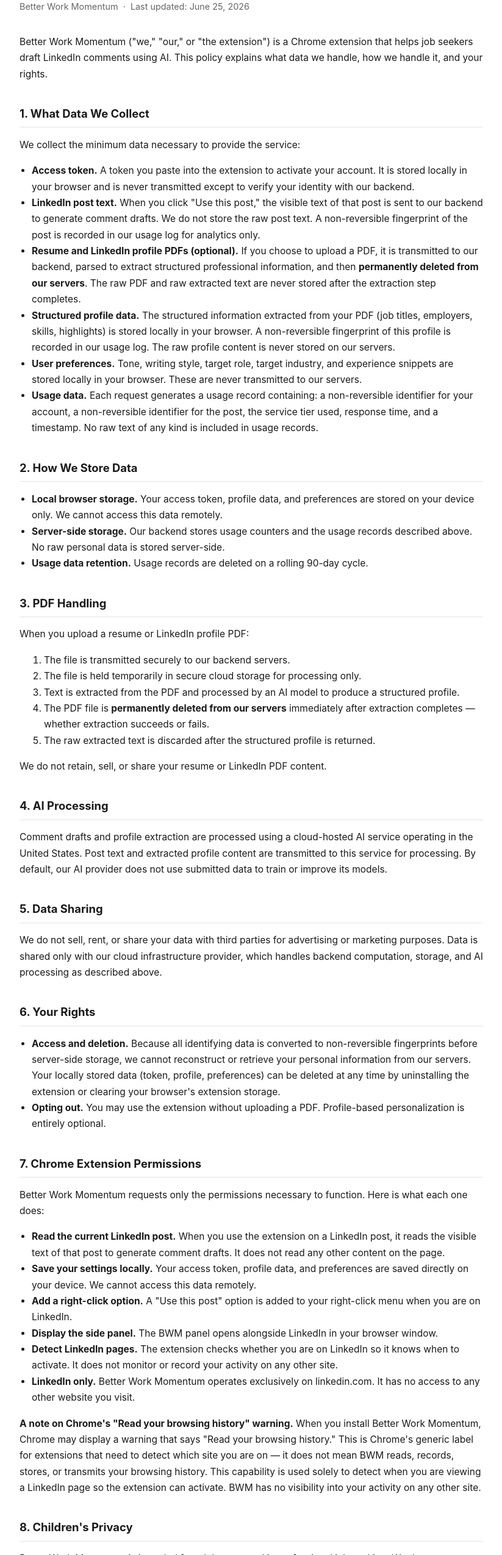
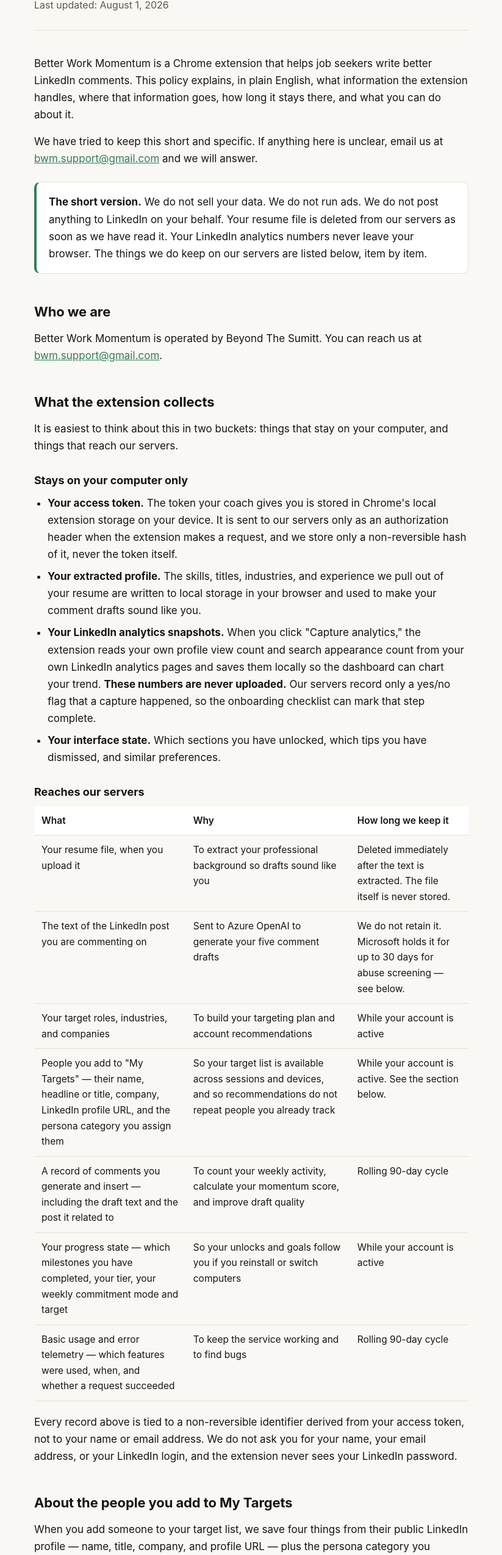
Before and after one commit to BeyondTheSumitt/bwm-privacy, a plain HTML site: page index.html in a window 1280 px wide. Shown: the part 112-2662 px from the top of the page at 61% size, without its empty margins (228-1051 px from the left). Drawn offline with Linux system fonts and the light colour scheme.

Commit message:
Update index.html 2.0.0

```diff
--- a/index.html
+++ b/index.html
@@ -1,108 +1,332 @@
 <!DOCTYPE html>
 <html lang="en">
 <head>
-  <meta charset="UTF-8" />
-  <meta name="viewport" content="width=device-width, initial-scale=1.0" />
-  <title>Privacy Policy — Better Work Momentum</title>
-  <style>
-    body {
-      font-family: -apple-system, BlinkMacSystemFont, "Segoe UI", Roboto, sans-serif;
-      max-width: 760px;
-      margin: 48px auto;
-      padding: 0 24px;
-      color: #1a1a1a;
-      line-height: 1.7;
-    }
-    h1 { font-size: 1.8rem; margin-bottom: 4px; }
-    h2 { font-size: 1.15rem; margin-top: 36px; border-bottom: 1px solid #e5e5e5; padding-bottom: 6px; }
-    p, li { font-size: 0.97rem; }
-    ul { padding-left: 20px; }
-    .meta { color: #666; font-size: 0.9rem; margin-bottom: 32px; }
-    a { color: #0a66c2; }
-  </style>
+<meta charset="utf-8" />
+<meta name="viewport" content="width=device-width, initial-scale=1" />
+<title>Better Work Momentum — Privacy Policy</title>
+<style>
+  :root {
+    --ink: #161513;
+    --muted: #5c5852;
+    --line: #e6e1d8;
+    --accent: #2F7D5B;
+    --surface: #ffffff;
+    --page: #faf8f4;
+  }
+  * { box-sizing: border-box; }
+  body {
+    margin: 0;
+    background: var(--page);
+    color: var(--ink);
+    font-family: -apple-system, BlinkMacSystemFont, "Segoe UI", Roboto, Helvetica, Arial, sans-serif;
+    font-size: 17px;
+    line-height: 1.65;
+  }
+  .wrap {
+    max-width: 760px;
+    margin: 0 auto;
+    padding: 56px 24px 96px;
+  }
+  header {
+    border-bottom: 1px solid var(--line);
+    padding-bottom: 28px;
+    margin-bottom: 40px;
+  }
+  h1 {
+    font-size: 34px;
+    line-height: 1.2;
+    margin: 0 0 10px;
+    letter-spacing: -0.01em;
+  }
+  .sub { color: var(--muted); margin: 0; font-size: 16px; }
+  h2 {
+    font-size: 22px;
+    margin: 44px 0 12px;
+    letter-spacing: -0.005em;
+  }
+  h3 {
+    font-size: 18px;
+    margin: 28px 0 8px;
+  }
+  p { margin: 0 0 16px; }
+  ul { margin: 0 0 16px; padding-left: 22px; }
+  li { margin-bottom: 8px; }
+  a { color: var(--accent); }
+  .callout {
+    background: var(--surface);
+    border: 1px solid var(--line);
+    border-left: 4px solid var(--accent);
+    border-radius: 10px;
+    padding: 18px 20px;
+    margin: 24px 0;
+  }
+  .callout p:last-child { margin-bottom: 0; }
+  table {
+    width: 100%;
+    border-collapse: collapse;
+    margin: 0 0 20px;
+    font-size: 15.5px;
+  }
+  th, td {
+    text-align: left;
+    vertical-align: top;
+    padding: 11px 12px;
+    border-bottom: 1px solid var(--line);
+  }
+  th { background: var(--surface); font-weight: 600; }
+  footer {
+    margin-top: 56px;
+    padding-top: 24px;
+    border-top: 1px solid var(--line);
+    color: var(--muted);
+    font-size: 15px;
+  }
+  code {
+    background: var(--surface);
+    border: 1px solid var(--line);
+    border-radius: 5px;
+    padding: 1px 5px;
+    font-size: 14.5px;
+  }
+</style>
 </head>
 <body>
+<div class="wrap">
 
-<h1>Privacy Policy</h1>
-<p class="meta">Better Work Momentum &nbsp;·&nbsp; Last updated: June 25, 2026</p>
+<header>
+  <h1>Better Work Momentum — Privacy Policy</h1>
+  <p class="sub">Last updated: August 1, 2026</p>
+</header>
 
-<p>Better Work Momentum ("we," "our," or "the extension") is a Chrome extension that helps job seekers draft LinkedIn comments using AI. This policy explains what data we handle, how we handle it, and your rights.</p>
+<p>Better Work Momentum is a Chrome extension that helps job seekers write better
+LinkedIn comments. This policy explains, in plain English, what information the
+extension handles, where that information goes, how long it stays there, and what
+you can do about it.</p>
 
-<h2>1. What Data We Collect</h2>
+<p>We have tried to keep this short and specific. If anything here is unclear,
+email us at <a href="mailto:bwm.support@gmail.com">bwm.support@gmail.com</a> and we
+will answer.</p>
 
-<p>We collect the minimum data necessary to provide the service:</p>
+<div class="callout">
+  <p><strong>The short version.</strong> We do not sell your data. We do not run
+  ads. We do not post anything to LinkedIn on your behalf. Your resume file is
+  deleted from our servers as soon as we have read it. Your LinkedIn analytics
+  numbers never leave your browser. The things we do keep on our servers are
+  listed below, item by item.</p>
+</div>
+
+<h2>Who we are</h2>
+
+<p>Better Work Momentum is operated by Beyond The Sumitt. You can reach us at
+<a href="mailto:bwm.support@gmail.com">bwm.support@gmail.com</a>.</p>
+
+<h2>What the extension collects</h2>
+
+<p>It is easiest to think about this in two buckets: things that stay on your
+computer, and things that reach our servers.</p>
+
+<h3>Stays on your computer only</h3>
 
 <ul>
-  <li><strong>Access token.</strong> A token you paste into the extension to activate your account. It is stored locally in your browser and is never transmitted except to verify your identity with our backend.</li>
-  <li><strong>LinkedIn post text.</strong> When you click "Use this post," the visible text of that post is sent to our backend to generate comment drafts. We do not store the raw post text. A non-reversible fingerprint of the post is recorded in our usage log for analytics only.</li>
-  <li><strong>Resume and LinkedIn profile PDFs (optional).</strong> If you choose to upload a PDF, it is transmitted to our backend, parsed to extract structured professional information, and then <strong>permanently deleted from our servers</strong>. The raw PDF and raw extracted text are never stored after the extraction step completes.</li>
-  <li><strong>Structured profile data.</strong> The structured information extracted from your PDF (job titles, employers, skills, highlights) is stored locally in your browser. A non-reversible fingerprint of this profile is recorded in our usage log. The raw profile content is never stored on our servers.</li>
-  <li><strong>User preferences.</strong> Tone, writing style, target role, target industry, and experience snippets are stored locally in your browser. These are never transmitted to our servers.</li>
-  <li><strong>Usage data.</strong> Each request generates a usage record containing: a non-reversible identifier for your account, a non-reversible identifier for the post, the service tier used, response time, and a timestamp. No raw text of any kind is included in usage records.</li>
+  <li><strong>Your access token.</strong> The token your coach gives you is stored
+  in Chrome's local extension storage on your device. It is sent to our servers
+  only as an authorization header when the extension makes a request, and we store
+  only a non-reversible hash of it, never the token itself.</li>
+
+  <li><strong>Your extracted profile.</strong> The skills, titles, industries, and
+  experience we pull out of your resume are written to local storage in your
+  browser and used to make your comment drafts sound like you.</li>
+
+  <li><strong>Your LinkedIn analytics snapshots.</strong> When you click "Capture
+  analytics," the extension reads your own profile view count and search appearance
+  count from your own LinkedIn analytics pages and saves them locally so the
+  dashboard can chart your trend. <strong>These numbers are never uploaded.</strong>
+  Our servers record only a yes/no flag that a capture happened, so the
+  onboarding checklist can mark that step complete.</li>
+
+  <li><strong>Your interface state.</strong> Which sections you have unlocked, which
+  tips you have dismissed, and similar preferences.</li>
 </ul>
 
-<h2>2. How We Store Data</h2>
+<h3>Reaches our servers</h3>
+
+<table>
+  <tr><th>What</th><th>Why</th><th>How long we keep it</th></tr>
+
+  <tr>
+    <td>Your resume file, when you upload it</td>
+    <td>To extract your professional background so drafts sound like you</td>
+    <td>Deleted immediately after the text is extracted. The file itself is never
+    stored.</td>
+  </tr>
+
+  <tr>
+    <td>The text of the LinkedIn post you are commenting on</td>
+    <td>Sent to Azure OpenAI to generate your five comment drafts</td>
+    <td>We do not retain it. Microsoft holds it for up to 30 days for abuse
+    screening — see below.</td>
+  </tr>
+
+  <tr>
+    <td>Your target roles, industries, and companies</td>
+    <td>To build your targeting plan and account recommendations</td>
+    <td>While your account is active</td>
+  </tr>
+
+  <tr>
+    <td>People you add to "My Targets" — their name, headline or title, company,
+    LinkedIn profile URL, and the persona category you assign them</td>
+    <td>So your target list is available across sessions and devices, and so
+    recommendations do not repeat people you already track</td>
+    <td>While your account is active. See the section below.</td>
+  </tr>
+
+  <tr>
+    <td>A record of comments you generate and insert — including the draft text and
+    the post it related to</td>
+    <td>To count your weekly activity, calculate your momentum score, and improve
+    draft quality</td>
+    <td>Rolling 90-day cycle</td>
+  </tr>
+
+  <tr>
+    <td>Your progress state — which milestones you have completed, your tier, your
+    weekly commitment mode and target</td>
+    <td>So your unlocks and goals follow you if you reinstall or switch computers</td>
+    <td>While your account is active</td>
+  </tr>
+
+  <tr>
+    <td>Basic usage and error telemetry — which features were used, when, and
+    whether a request succeeded</td>
+    <td>To keep the service working and to find bugs</td>
+    <td>Rolling 90-day cycle</td>
+  </tr>
+</table>
+
+<p>Every record above is tied to a non-reversible identifier derived from your
+access token, not to your name or email address. We do not ask you for your name,
+your email address, or your LinkedIn login, and the extension never sees your
+LinkedIn password.</p>
+
+<h2>About the people you add to My Targets</h2>
+
+<p>When you add someone to your target list, we save four things from their public
+LinkedIn profile — name, title, company, and profile URL — plus the persona
+category you picked. That is how your list stays available and how the dashboard
+groups it.</p>
+
+<p>We never contact these people, and we never sell or share their information. We
+do not collect anything private about them: no email, no phone number, no messages,
+nothing behind a login.</p>
+
+<p>Remove someone from your list and their record goes with them.</p>
+
+<h2>What the extension does not do</h2>
 
 <ul>
-  <li><strong>Local browser storage.</strong> Your access token, profile data, and preferences are stored on your device only. We cannot access this data remotely.</li>
-  <li><strong>Server-side storage.</strong> Our backend stores usage counters and the usage records described above. No raw personal data is stored server-side.</li>
-  <li><strong>Usage data retention.</strong> Usage records are deleted on a rolling 90-day cycle.</li>
+  <li>It never posts, likes, comments, connects, follows, or messages on LinkedIn
+  for you. Every draft is copied by you and posted by you.</li>
+  <li>It never reads any website other than LinkedIn.com. It is completely inert
+  everywhere else.</li>
+  <li>It never reads your browsing history.</li>
+  <li>It never sells or rents data to anyone, and there are no advertising or
+  analytics trackers in the extension.</li>
+  <li>It never uses your data to determine creditworthiness or for lending.</li>
 </ul>
 
-<h2>3. PDF Handling</h2>
+<h2>About that "Read your browsing history" warning</h2>
 
-<p>When you upload a resume or LinkedIn profile PDF:</p>
-<ol>
-  <li>The file is transmitted securely to our backend servers.</li>
-  <li>The file is held temporarily in secure cloud storage for processing only.</li>
-  <li>Text is extracted from the PDF and processed by an AI model to produce a structured profile.</li>
-  <li>The PDF file is <strong>permanently deleted from our servers</strong> immediately after extraction completes — whether extraction succeeds or fails.</li>
-  <li>The raw extracted text is discarded after the structured profile is returned.</li>
-</ol>
+<p>When you install Better Work Momentum, Chrome may warn you that the extension
+can "read your browsing history." That wording is Chrome's, not ours, and it is
+the same message shown for any extension that uses the <code>tabs</code>
+permission.</p>
 
-<p>We do not retain, sell, or share your resume or LinkedIn PDF content.</p>
+<p>Here is what we actually use it for. The extension needs to know when the tab
+you are on is a LinkedIn profile page, so it can enable the "Add to My Targets"
+button for that specific profile. It also uses it during the "Capture analytics"
+action, where it sends your existing LinkedIn tab to your own analytics pages,
+reads your two numbers, and returns the tab to where it was.</p>
 
-<h2>4. AI Processing</h2>
+<p>The extension only has access to LinkedIn.com pages — that is the only host
+permission it requests — so there is no browsing history for it to read. It cannot
+see your other tabs' contents, and it does not record, store, or transmit any list
+of pages you have visited.</p>
 
-<p>Comment drafts and profile extraction are processed using a cloud-hosted AI service operating in the United States. Post text and extracted profile content are transmitted to this service for processing. By default, our AI provider does not use submitted data to train or improve its models.</p>
+<h2>Who else sees your data</h2>
 
-<h2>5. Data Sharing</h2>
+<p>We use one service provider, and nothing else: <strong>Microsoft Azure</strong>.
+Azure hosts our backend and stores the data listed in the table above, and
+<strong>Azure OpenAI Service</strong> generates your comment drafts from the post
+text and the relevant parts of your professional background. Both run in Microsoft
+data centres in the United States.</p>
 
-<p>We do not sell, rent, or share your data with third parties for advertising or marketing purposes. Data is shared only with our cloud infrastructure provider, which handles backend computation, storage, and AI processing as described above.</p>
+<p>Microsoft does not use content submitted to Azure OpenAI Service to train or
+improve any models, including its own or OpenAI's. Your post text and profile
+details are used to produce your drafts and nothing else.</p>
 
-<h2>6. Your Rights</h2>
+<p>As part of Azure OpenAI Service, Microsoft stores the text sent for generation
+and the drafts returned for <strong>up to 30 days</strong>, so that automated
+systems can screen for abuse of the service. Content is reviewed by a Microsoft
+employee only if those automated systems flag it. Microsoft deletes it after 30
+days. This is Microsoft's process, not ours — we do not keep a copy of the post
+text on our own servers.</p>
+
+<p>We may also disclose information if we are legally required to, or to protect
+the safety and rights of our users. If Beyond The Sumitt is ever acquired, your
+data may transfer as part of that transaction, and we will say so here before it
+happens.</p>
+
+<p>If your access token came from a coach, your coach can see that a token they
+issued is active and how much aggregate activity it has. Your coach does not see
+the text of your comments or the contents of your resume.</p>
+
+<h2>Security</h2>
+
+<p>All traffic between the extension and our servers runs over HTTPS. Access tokens
+are stored as one-way hashes, so a copy of our database does not yield a working
+token. Secrets are held in Azure Key Vault and our services authenticate to each
+other using managed identities rather than shared passwords. Access to production
+data is limited to the people who operate the service.</p>
+
+<p>No system is perfectly secure, and we will not claim otherwise. If we ever
+become aware of a breach affecting your data, we will notify affected users.</p>
+
+<h2>Your choices</h2>
 
 <ul>
-  <li><strong>Access and deletion.</strong> Because all identifying data is converted to non-reversible fingerprints before server-side storage, we cannot reconstruct or retrieve your personal information from our servers. Your locally stored data (token, profile, preferences) can be deleted at any time by uninstalling the extension or clearing your browser's extension storage.</li>
-  <li><strong>Opting out.</strong> You may use the extension without uploading a PDF. Profile-based personalization is entirely optional.</li>
+  <li><strong>See what we have.</strong> Email us and we will send you the records
+  associated with your token.</li>
+  <li><strong>Delete it.</strong> Email us and we will delete your server-side data,
+  including your target list. To clear the local side, remove the extension from
+  Chrome — that erases everything it stored on your device.</li>
+  <li><strong>Stop uploading anything new.</strong> Uninstalling the extension ends
+  all data collection immediately.</li>
 </ul>
 
-<h2>7. Chrome Extension Permissions</h2>
+<p>Requests go to
+<a href="mailto:bwm.support@gmail.com">bwm.support@gmail.com</a> and we aim to
+respond within 30 days.</p>
 
-<p>Better Work Momentum requests only the permissions necessary to function. Here is what each one does:</p>
+<h2>Children</h2>
 
-<ul>
-  <li><strong>Read the current LinkedIn post.</strong> When you use the extension on a LinkedIn post, it reads the visible text of that post to generate comment drafts. It does not read any other content on the page.</li>
-  <li><strong>Save your settings locally.</strong> Your access token, profile data, and preferences are saved directly on your device. We cannot access this data remotely.</li>
-  <li><strong>Add a right-click option.</strong> A "Use this post" option is added to your right-click menu when you are on LinkedIn.</li>
-  <li><strong>Display the side panel.</strong> The BWM panel opens alongside LinkedIn in your browser window.</li>
-  <li><strong>Detect LinkedIn pages.</strong> The extension checks whether you are on LinkedIn so it knows when to activate. It does not monitor or record your activity on any other site.</li>
-  <li><strong>LinkedIn only.</strong> Better Work Momentum operates exclusively on linkedin.com. It has no access to any other website you visit.</li>
-</ul>
+<p>Better Work Momentum is intended for adult job seekers. It is not directed at
+anyone under 16, and we do not knowingly collect information from anyone under 16.
+If you believe a minor has used the extension, contact us and we will delete the
+records.</p>
 
-<p><strong>A note on Chrome's "Read your browsing history" warning.</strong> When you install Better Work Momentum, Chrome may display a warning that says "Read your browsing history." This is Chrome's generic label for extensions that need to detect which site you are on — it does not mean BWM reads, records, stores, or transmits your browsing history. This capability is used solely to detect when you are viewing a LinkedIn page so the extension can activate. BWM has no visibility into your activity on any other site.</p>
+<h2>Changes to this policy</h2>
 
-<h2>8. Children's Privacy</h2>
+<p>If we change what we collect or what we do with it, we will update this page and
+change the "Last updated" date at the top. Material changes will also be announced
+in the extension itself.</p>
 
-<p>Better Work Momentum is intended for adults engaged in professional job seeking. We do not knowingly collect data from anyone under the age of 13.</p>
+<footer>
+  <p>Better Work Momentum is a product of Beyond The Sumitt.<br />
+  Questions or requests:
+  <a href="mailto:bwm.support@gmail.com">bwm.support@gmail.com</a></p>
+</footer>
 
-<h2>9. Changes to This Policy</h2>
-
-<p>We may update this policy as the product evolves. The "Last updated" date at the top of this page will reflect any changes. Continued use of the extension after a policy update constitutes acceptance of the revised policy.</p>
-
-<h2>10. Contact</h2>
-
-<p>Questions about this privacy policy? Contact us at <a href="mailto:bwm.support@gmail.com">bwm.support@gmail.com</a>.</p>
-
+</div>
 </body>
 </html>
```
